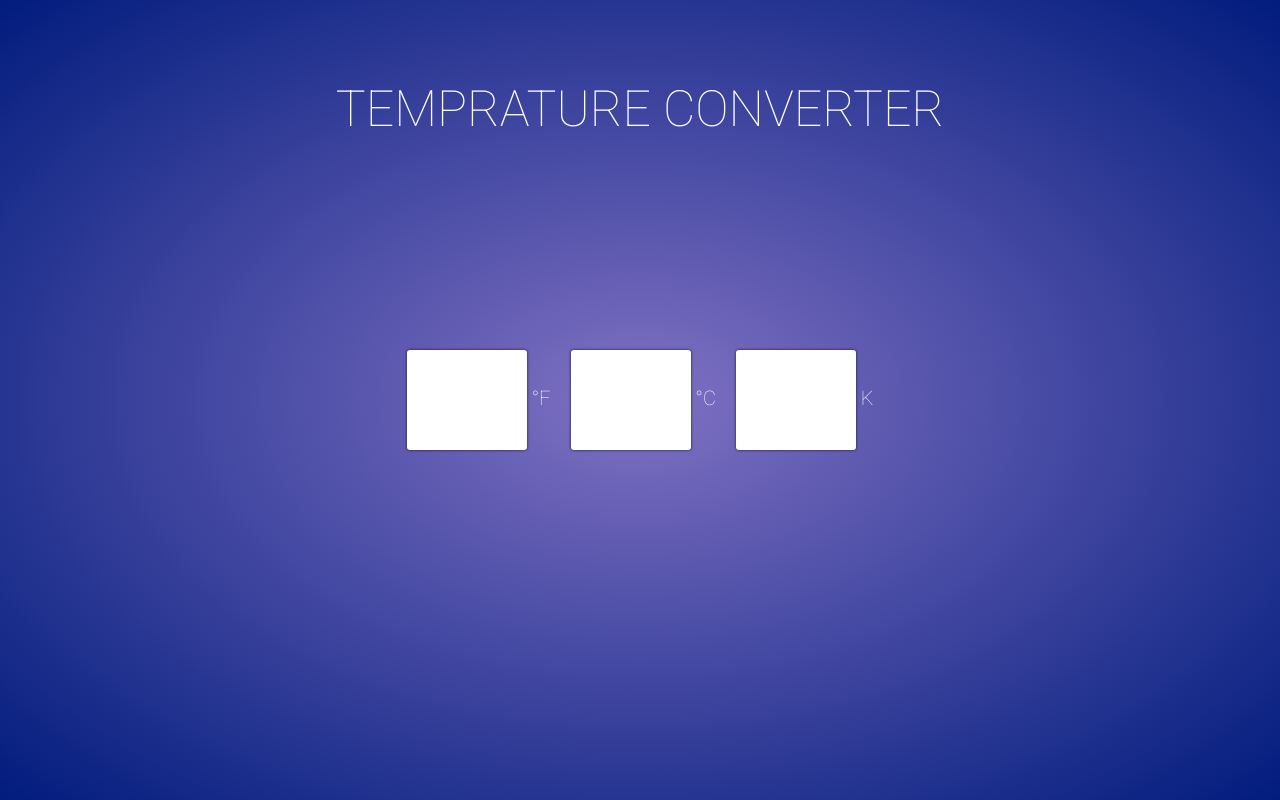
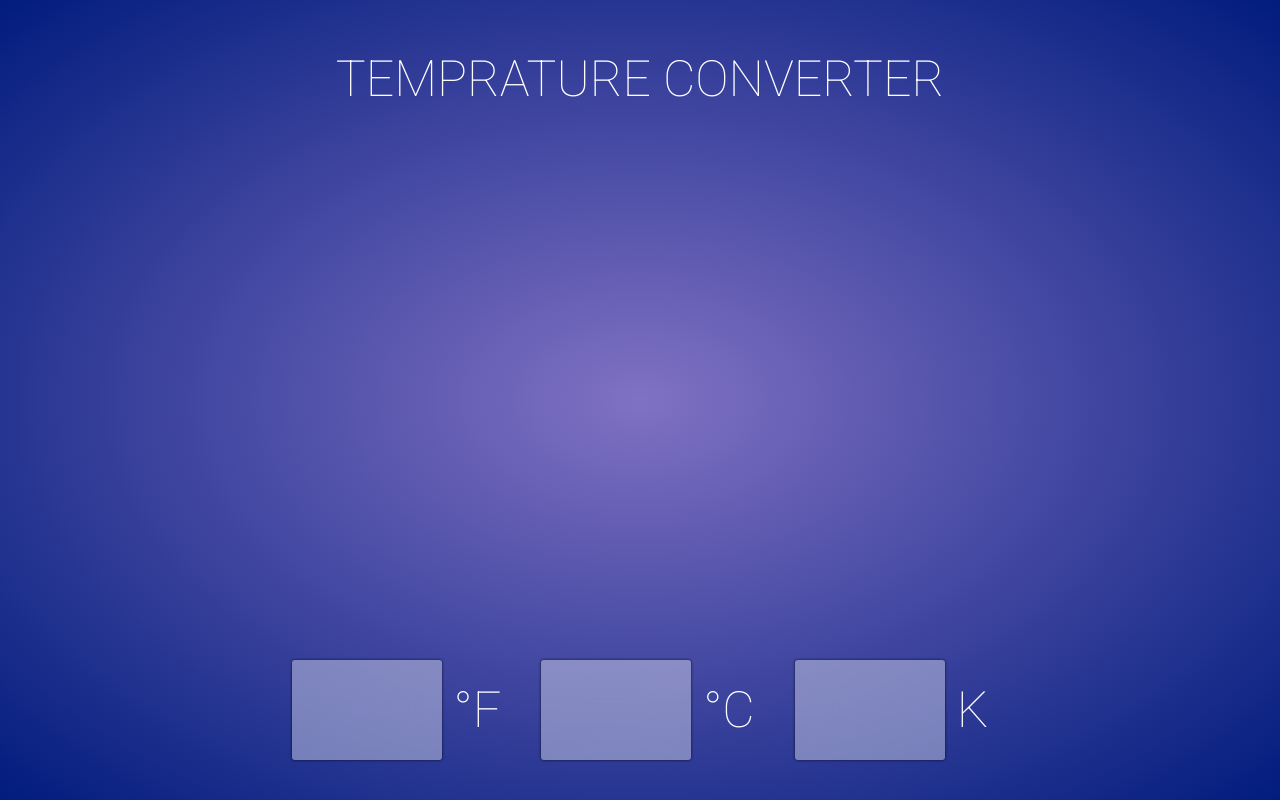
Before and after one commit to kamilrazadev/aidTech_TempConverter, a plain HTML site: page index.html in a window 1280 px wide. Drawn offline with Linux system fonts and the light colour scheme.

Commit message:
Updated UI

```diff
--- a/style.css
+++ b/style.css
@@ -27,7 +27,7 @@
 
 h1 {
     position: absolute;
-    top: 80px;
+    top: 50px;
 
     font-weight: 100;
     font-size: 50px;
@@ -38,28 +38,36 @@ h1 {
 
 .temp-input-container {
     display: flex;
+    position: absolute;
+    bottom: 20px;
 
     color: white;
 
-    font-size: 20px;
+    font-size: 50px;
     font-weight: 200;
 
 }
 
 .temp-input-container > div {
-    margin: 10px ;
+    margin: 10px 20px;
 }
 
 .temp-input {
     margin: 10px 0;
     padding: 10px 5px;
+    text-align: center;
 
-    width: 120px;
+    width: 150px;
     height: 100px;
+    font-size: 50px;
+    font-weight: 100;
 
     border-radius: 3px;
     border: none;
     outline: none;
 
     box-shadow: 0px 0px 3px 0px rgba(0,0,0,0.78);
+    background-color: rgba(255, 255, 255, 0.378);
+    backdrop-filter: blur(20px);
+    color: white;
 }
```
